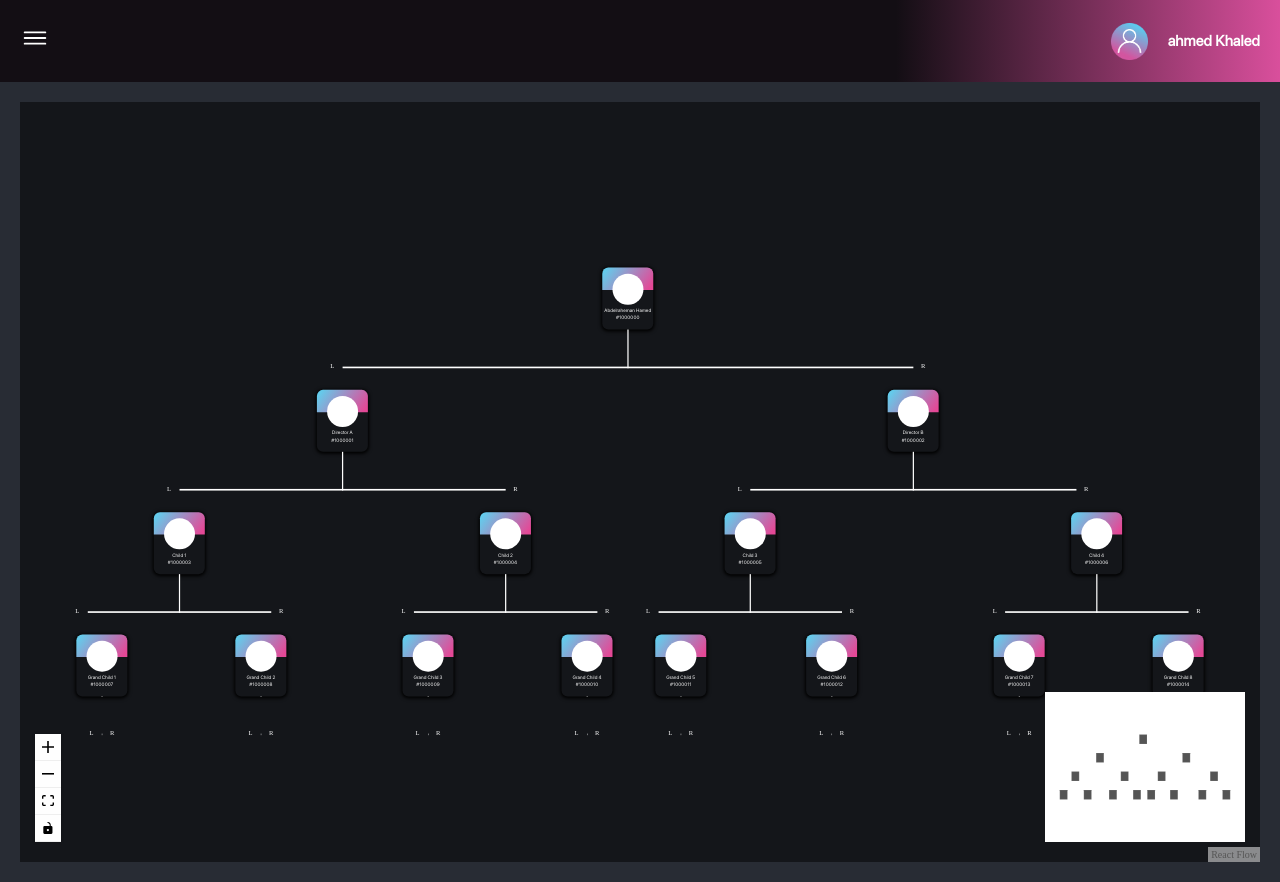
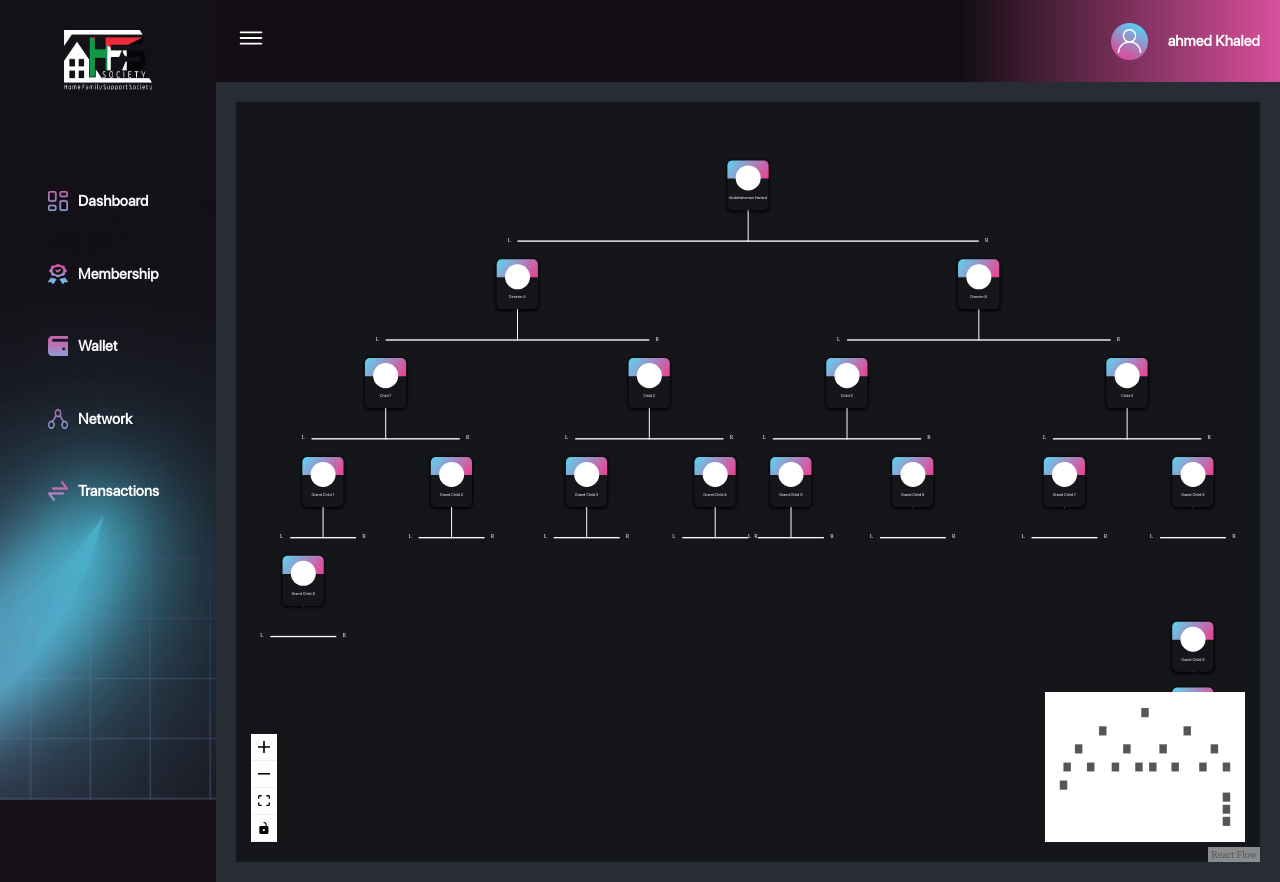
Before and after one commit to karim40188/smart_business, a React (Vite) app: page /network in a window 1280 px wide. Built offline with nearby package versions, Linux system fonts and the light colour scheme.

Commit message:
some eidt

```diff
--- a/package.json
+++ b/package.json
@@ -13,8 +13,8 @@
     "@emotion/react": "^11.13.3",
     "@emotion/styled": "^11.13.0",
     "@mui/material": "^6.1.5",
+    "@unicef/react-org-chart": "^0.3.4",
     "axios": "^1.7.7",
-    "d3": "^7.9.0",
     "framer-motion": "^11.11.10",
     "react": "^18.3.1",
     "react-dom": "^18.3.1",
--- a/src/Components/Context.jsx
+++ b/src/Components/Context.jsx
@@ -1,9 +1,28 @@
 /* eslint-disable react/prop-types */
-import { createContext, useState } from "react";
+import { createContext, useEffect, useState } from "react";
 
 export let Context = createContext("");
 export function ContextProvider({ children }) {
-  let [sidebarOpen, setSidebarOpen] = useState(false);
+  let [sidebarOpen, setSidebarOpen] = useState(true);
+
+  useEffect(() => {
+    function handleResize() {
+      if (window.innerWidth <= 600) {
+        setSidebarOpen(false);
+      } else {
+        setSidebarOpen(true);
+      }
+    }
+
+    window.addEventListener("resize", handleResize);
+
+    handleResize();
+
+    return () => {
+      window.removeEventListener("resize", handleResize);
+    };
+  }, []);
+
   return (
     <Context.Provider value={{ sidebarOpen, setSidebarOpen }}>
       {children}
--- a/src/Components/Pages/NavbarPages.jsx
+++ b/src/Components/Pages/NavbarPages.jsx
@@ -23,7 +23,7 @@ function NavbarPages() {
       <Box
         sx={{ fontSize: "30px" }}
         onClick={() => {
-          setSidebarOpen(!sidebarOpen);
+          setSidebarOpen((prev)=> !prev);
           console.log(sidebarOpen)
         }}
       >
--- a/src/Components/Pages/Network.jsx
+++ b/src/Components/Pages/Network.jsx
@@ -1,210 +1,145 @@
-// import { Box, Typography } from "@mui/material";
 import ReactFlow, { MiniMap, Controls } from "react-flow-renderer";
 import Card from "./Card";
 
 const nodes = [
   {
     id: "1",
-    data: { label: "Abdelraheman Hamed", id: "#1000000", lineWidth: 1400, heightLine: 95 },
+    data: { label: "Abdelraheman Hamed", lineWidth: 1400, heightLine: 95 },
     position: { x: 250, y: 0 },
     type: "custom",
+    sourcePosition: 'bottom',
+    targetPosition: 'top',
   },
-
   {
     id: "2",
-    data: { label: "Director A", id: "#1000001", lineWidth: 800, heightLine: 95 },
+    data: { label: "Director A", lineWidth: 800, heightLine: 95 },
     position: { x: -450, y: 300 },
     type: "custom",
   },
   {
     id: "3",
-    data: { label: "Director B", id: "#1000002", lineWidth: 800, heightLine: 95 },
+    data: { label: "Director B", lineWidth: 800, heightLine: 95 },
     position: { x: 950, y: 300 },
     type: "custom",
   },
-
   {
     id: "4",
-    data: { label: "Child 1", id: "#1000003", lineWidth: 450, heightLine: 95 },
+    data: { label: "Child 1", lineWidth: 450, heightLine: 95 },
     position: { x: -850, y: 600 },
     type: "custom",
   },
   {
     id: "5",
-    data: { label: "Child 2", id: "#1000004", lineWidth: 450, heightLine: 95 },
+    data: { label: "Child 2", lineWidth: 450, heightLine: 95 },
     position: { x: -50, y: 600 },
     type: "custom",
   },
   {
     id: "6",
-    data: { label: "Child 3", id: "#1000005", lineWidth: 450, heightLine: 95 },
+    data: { label: "Child 3", lineWidth: 450, heightLine: 95 },
     position: { x: 550, y: 600 },
     type: "custom",
   },
   {
     id: "7",
-    data: { label: "Child 4", id: "#1000006", lineWidth: 450, heightLine: 95 },
+    data: { label: "Child 4", lineWidth: 450, heightLine: 95 },
     position: { x: 1400, y: 600 },
     type: "custom",
   },
-
   {
     id: "8",
-    data: { label: "Grand Child 1", id: "#1000007", lineWidth: 1, heightLine: 1 },
+    data: { label: "Grand Child 1", lineWidth: 200, heightLine: 95 },
     position: { x: -1040, y: 900 },
     type: "custom",
   },
   {
     id: "9",
-    data: { label: "Grand Child 2", id: "#1000008", lineWidth: 1, heightLine: 1 },
+    data: { label: "Grand Child 2", lineWidth: 200, heightLine: 95 },
     position: { x: -650, y: 900 },
     type: "custom",
   },
   {
     id: "10",
-    data: { label: "Grand Child 3", id: "#1000009", lineWidth: 1, heightLine: 1 },
+    data: { label: "Grand Child 3", lineWidth: 200, heightLine: 95 },
     position: { x: -240, y: 900 },
     type: "custom",
   },
   {
     id: "11",
-    data: { label: "Grand Child 4", id: "#1000010", lineWidth: 1, heightLine: 1 },
+    data: { label: "Grand Child 4", lineWidth: 200, heightLine: 95 },
     position: { x: 150, y: 900 },
     type: "custom",
   },
   {
     id: "12",
-    data: { label: "Grand Child 5", id: "#1000011", lineWidth: 1, heightLine: 1 },
+    data: { label: "Grand Child 5", lineWidth: 200, heightLine: 95 },
     position: { x: 380, y: 900 },
     type: "custom",
   },
   {
     id: "13",
-    data: { label: "Grand Child 6", id: "#1000012", lineWidth: 1, heightLine: 1 },
+    data: { label: "Grand Child 6", lineWidth: 200, heightLine: 1 },
     position: { x: 750, y: 900 },
     type: "custom",
   },
   {
     id: "14",
-    data: { label: "Grand Child 7", id: "#1000013", lineWidth: 1, heightLine: 1 },
+    data: { label: "Grand Child 7", lineWidth: 200, heightLine: 1 },
     position: { x: 1210, y: 900 },
     type: "custom",
   },
   {
     id: "15",
-    data: { label: "Grand Child 8", id: "#1000014", lineWidth: 1, heightLine: 1 },
+    data: { label: "Grand Child 8", lineWidth: 200, heightLine: 1 },
     position: { x: 1600, y: 900 },
+    type: "custom",
+  },
+  {
+    id: "16",
+    data: { label: "Grand Child 8", lineWidth: 200, heightLine: 1 },
+    position: { x: -1100, y: 1200 },
+    type: "custom",
+  },
+  {
+    id: "17",
+    data: { label: "Grand Child 8", lineWidth: 200, heightLine: 1 },
+    position: { x: 1600, y: 1400 },
+    type: "custom",
+  },
+  {
+    id: "18",
+    data: { label: "Grand Child 8", lineWidth: 200, heightLine: 1 },
+    position: { x: 1600, y: 1600 },
+    type: "custom",
+  },
+  {
+    id: "19",
+    data: { label: "Grand Child 8", lineWidth: 200, heightLine: 1 },
+    position: { x: 1600, y: 1800 },
     type: "custom",
   },
 ];
 
-
 const edges = [
-  {
-    id: "e1-2",
-    source: "1",
-    target: "2",
-    type: "smoothstep",
-    style: { stroke: "white" },
-  },
-  {
-    id: "e1-3",
-    source: "1",
-    target: "3",
-    type: "smoothstep",
-    style: { stroke: "white" },
-  },
-  {
-    id: "e2-4",
-    source: "2",
-    target: "4",
-    type: "smoothstep",
-    style: { stroke: "white" },
-  },
-  {
-    id: "e2-5",
-    source: "2",
-    target: "5",
-    type: "smoothstep",
-    style: { stroke: "white" },
-  },
-  {
-    id: "e3-6",
-    source: "3",
-    target: "6",
-    type: "smoothstep",
-    style: { stroke: "white" },
-  },
-  {
-    id: "e3-7",
-    source: "3",
-    target: "7",
-    type: "smoothstep",
-    style: { stroke: "white" },
-  },
-  {
-    id: "e4-8",
-    source: "4",
-    target: "8",
-    type: "smoothstep",
-    style: { stroke: "white" },
-  },
-  {
-    id: "e4-9",
-    source: "4",
-    target: "9",
-    type: "smoothstep",
-    style: { stroke: "white" },
-  },
-  {
-    id: "e5-10",
-    source: "5",
-    target: "10",
-    type: "smoothstep",
-    style: { stroke: "white" },
-  },
-  {
-    id: "e5-11",
-    source: "5",
-    target: "11",
-    type: "smoothstep",
-    style: { stroke: "white" },
-  },
-  {
-    id: "e6-12",
-    source: "6",
-    target: "12",
-    type: "smoothstep",
-    style: { stroke: "white" },
-  },
-  {
-    id: "e6-13",
-    source: "6",
-    target: "13",
-    type: "smoothstep",
-    style: { stroke: "white" },
-  },
-  {
-    id: "e7-14",
-    source: "7",
-    target: "14",
-    type: "smoothstep",
-    style: { stroke: "white" },
-  },
-  {
-    id: "e7-15",
-    source: "7",
-    target: "15",
-    type: "smoothstep",
-    style: { stroke: "white" },
-  },
+  { id: "e1-2", source: "1", target: "2", type: "smoothstep", style: { stroke: "white" } },
+  { id: "e1-3", source: "1", target: "3", type: "smoothstep", style: { stroke: "white" } },
+  { id: "e2-4", source: "2", target: "4", type: "smoothstep", style: { stroke: "white" } },
+  { id: "e2-5", source: "2", target: "5", type: "smoothstep", style: { stroke: "white" } },
+  { id: "e3-6", source: "3", target: "6", type: "smoothstep", style: { stroke: "white" } },
+  { id: "e3-7", source: "3", target: "7", type: "smoothstep", style: { stroke: "white" } },
+  { id: "e4-8", source: "4", target: "8", type: "smoothstep", style: { stroke: "white" } },
+  { id: "e4-9", source: "4", target: "9", type: "smoothstep", style: { stroke: "white" } },
+  { id: "e5-10", source: "5", target: "10", type: "smoothstep", style: { stroke: "white" } },
+  { id: "e5-11", source: "5", target: "11", type: "smoothstep", style: { stroke: "white" } },
+  { id: "e6-12", source: "6", target: "12", type: "smoothstep", style: { stroke: "white" } },
+  { id: "e6-13", source: "6", target: "13", type: "smoothstep", style: { stroke: "white" } },
+  { id: "e7-14", source: "7", target: "14", type: "smoothstep", style: { stroke: "white" } },
+  { id: "e7-15", source: "7", target: "15", type: "smoothstep", style: { stroke: "white" } },
 ];
 
 const Network = () => {
   return (
-    <div
-      style={{ height: "100vh", padding: "20px", backgroundColor: "#282c34" }}
-    >
+    <div style={{ height: "100vh", padding: "20px", backgroundColor: "#282c34" }}>
       <ReactFlow
         nodes={nodes}
         edges={edges}
--- a/src/Components/Pages/Sidebar.jsx
+++ b/src/Components/Pages/Sidebar.jsx
@@ -7,13 +7,33 @@ import network from "../../assets/pages_assets/network.png";
 import transactions from "../../assets/pages_assets/transactions.png";
 import sidebar_bg from "../../assets/pages_assets/sidebar_bg.png";
 import { useNavigate } from "react-router-dom";
-import { useContext } from "react";
+import { useContext, useEffect, useRef } from "react";
 import { Context } from "../Context";
 function Sidebar() {
-  let { sidebarOpen } = useContext(Context);
+  let { sidebarOpen, setSidebarOpen } = useContext(Context);
+
+  let sidebarRef = useRef(null);
+
+  useEffect(() => {
+    let handleClickOutSide = (event) => {
+      if (sidebarRef.current && !sidebarRef.current.contains(event.target)) {
+        setSidebarOpen(false);
+      }
+    };
+
+
+
+    document.addEventListener('mousedown',handleClickOutSide)
+
+    return ()=>{
+      document.removeEventListener('mousedown',handleClickOutSide)
+    }
+  });
   let navigate = useNavigate();
   return (
     <Box
+
+    ref={sidebarRef}
       sx={{
         width: sidebarOpen ? "260px" : "0",
         transition: "400ms all",
@@ -21,7 +41,7 @@ function Sidebar() {
         backgroundImage: `url(${sidebar_bg})`,
         backgroundSize: "cover",
         objectFit: "cover",
-        backgroundPositon: "center center",
+        backgroundPosition: "center center",
         position: {
           xs: "fixed",
           md: "sticky",
```
Also changed, not shown: src/App.css (+99 -0 lines), src/Components/Pages/Tree.jsx (added, +214 -0 lines), src/Components/Pages/avatar-Personnel.svg (added), 1 other file (tests, documents, lock files or other folders).
